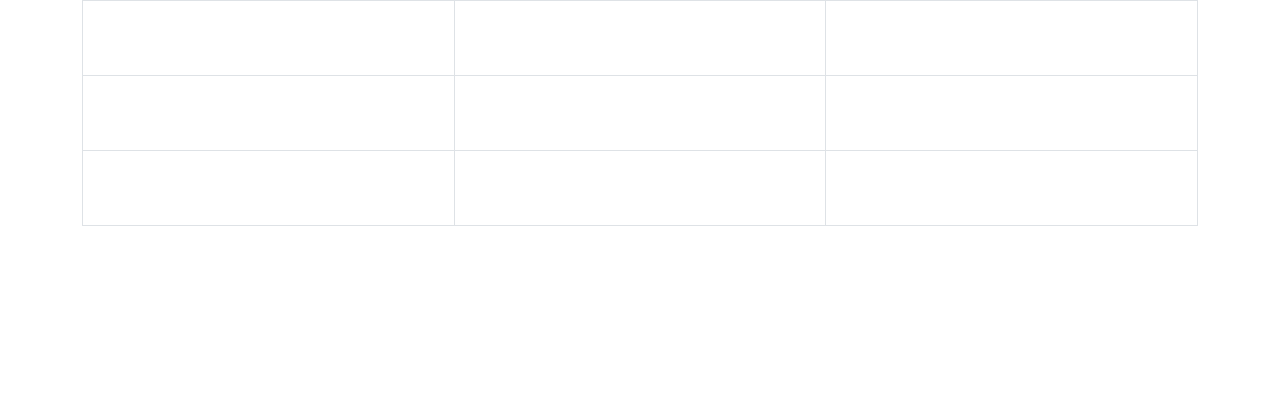
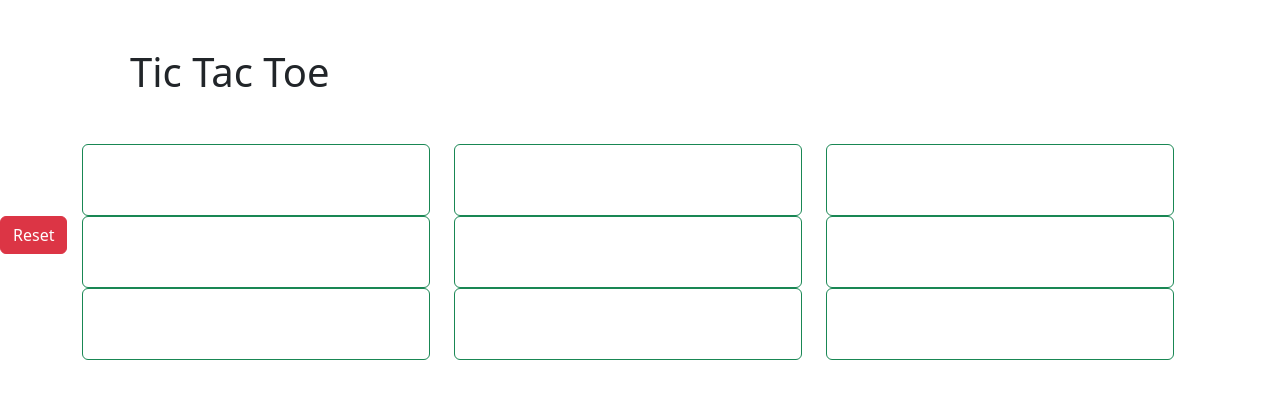
Before and after one commit to yosassenav/tictactoe-js, a plain HTML site: page index.html in a window 1280 px wide. Drawn offline with nearby package versions, Linux system fonts and the light colour scheme.

Commit message:
adding reset function

```diff
--- a/index.html
+++ b/index.html
@@ -21,30 +21,35 @@
   </head>
   <body>
     <style>
-      td {
-        width: 75px;
-        height: 75px;
+      .btn-size {
+        width: 100%;
+        height: 100%;
       }
     </style>
-    <div class="container d-flex justify-content-center">
-      <table id="tictactoe" class="w-100 h-100">
-        <tr id="firstRow" class="">
-          <td id="1" class="border"></td>
-          <td id="2" class="border"></td>
-          <td id="3" class="border"></td>
-        </tr>
-        <tr id="secondRow">
-          <td id="4" class="border"></td>
-          <td id="5" class="border"></td>
-          <td id="6" class="border"></td>
-        </tr>
-        <tr id="thirdRow">
-          <td id="7" class="border"></td>
-          <td id="8" class="border"></td>
-          <td id="9" class="border"></td>
-        </tr>
-      </table>
+    <div class="container mt-5">
+      <h1 class="m-5">Tic Tac Toe</h1>
+      <div class="row d-flex justify-content-center w-100">
+        <div class="col gap-2">
+          <button id="1" class="btn btn-outline-success btn-size"></button>
+          <button id="2" class="btn btn-outline-success btn-size"></button>
+          <button id="3" class="btn btn-outline-success btn-size"></button>
+        </div>
+        <div class="col gap-2">
+          <button id="4" class="btn btn-outline-success btn-size"></button>
+          <button id="5" class="btn btn-outline-success btn-size"></button>
+          <button id="6" class="btn btn-outline-success btn-size"></button>
+        </div>
+        <div class="col gap-2">
+          <button id="7" class="btn btn-outline-success btn-size"></button>
+          <button id="8" class="btn btn-outline-success btn-size"></button>
+          <button id="9" class="btn btn-outline-success btn-size"></button>
+        </div>
+      </div>
     </div>
+    <div class="d-flex">
+      <button id="reset" class="btn btn-danger">Reset</button>
+    </div>
+
     <script src="./main.js"></script>
   </body>
 </html>
--- a/main.js
+++ b/main.js
@@ -10,6 +10,7 @@ let cellsInfo = [
   { noCell: 9, isAvailable: true, card: null },
 ];
 
+//variable jugador inicializada con el simbolo X
 let player = "X";
 
 const combinacion1 = [0, 1, 2];
@@ -53,10 +54,10 @@ const validateCombination = (combination) => {
 const isTheWinner = () => {
   let ganador = null;
   combinations.forEach((combination) => {
-    const evaluacion = validateCombination(combination);
-    if (evaluacion != null) {
-      ganador = evaluacion;
-      console.log("gan este player: ", ganador);
+    const evaluation = validateCombination(combination);
+    if (evaluation != null) {
+      ganador = evaluation;
+      console.log("The winner is: ", ganador);
     }
   });
   return ganador;
@@ -64,9 +65,12 @@ const isTheWinner = () => {
 
 const clickCell = (event) => {
   if (cellsInfo[event.target.id - 1].isAvailable) {
+    //si la celda esta vacia, el jugador coloca su ficha
     event.target.innerText = player;
+    //una vez que el jugador coloca su ficha se actualiza la celda
     cellsInfo[event.target.id - 1].card = player;
     cellsInfo[event.target.id - 1].isAvailable = false;
+    //si el primer jugador puso una "X" el siguiente turno es para "O"
     player = player == "X" ? "O" : "X";
     const ganador = isTheWinner();
     console.log("este es el ganador", ganador);
@@ -78,7 +82,19 @@ const clickCell = (event) => {
   console.log(cellsInfo);
 };
 
-const htmlCells = Array.from(document.getElementsByTagName("td"));
+const htmlCells = Array.from(document.getElementsByTagName("button"));
 htmlCells.forEach((element) => {
   element.addEventListener("click", clickCell);
 });
+
+const resetButton = document.getElementById("reset");
+
+const reset = () => {
+  resetButton.addEventListener("click", () => {
+    htmlCells.forEach((element) => {
+      element.innerText = "";
+    });
+  });
+};
+
+reset();
```
